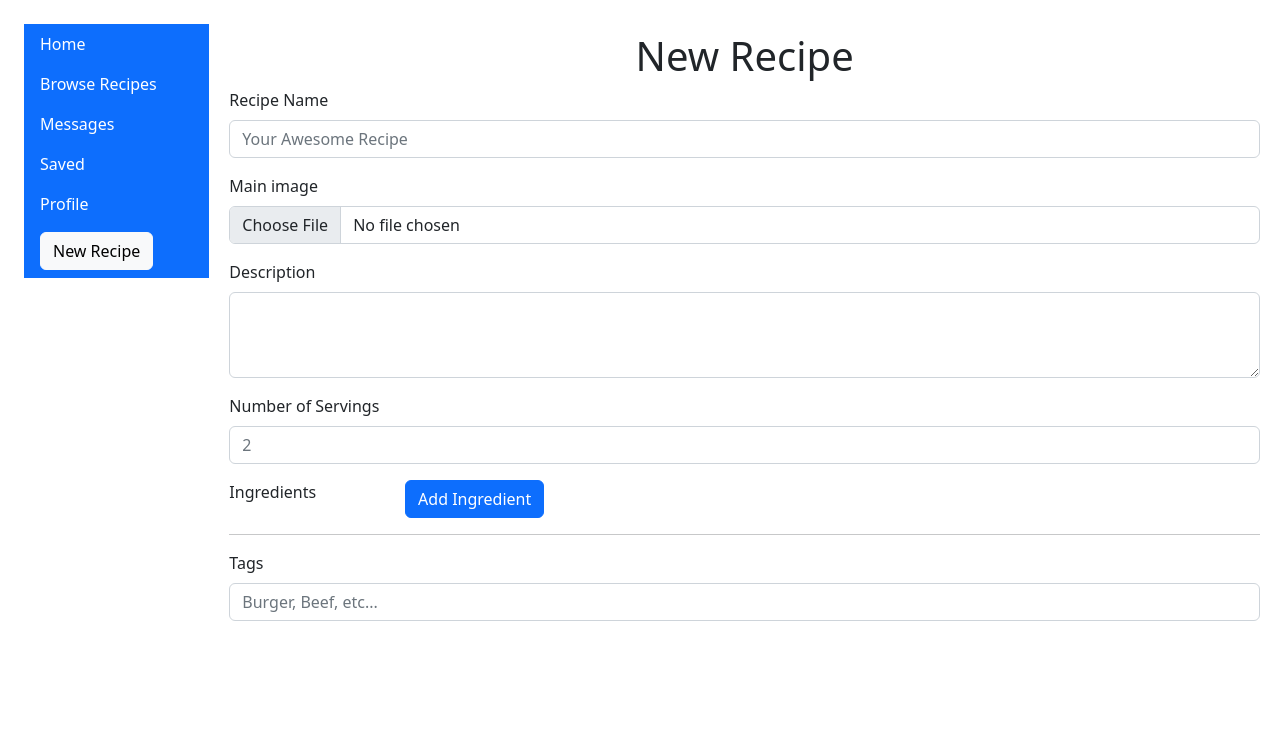
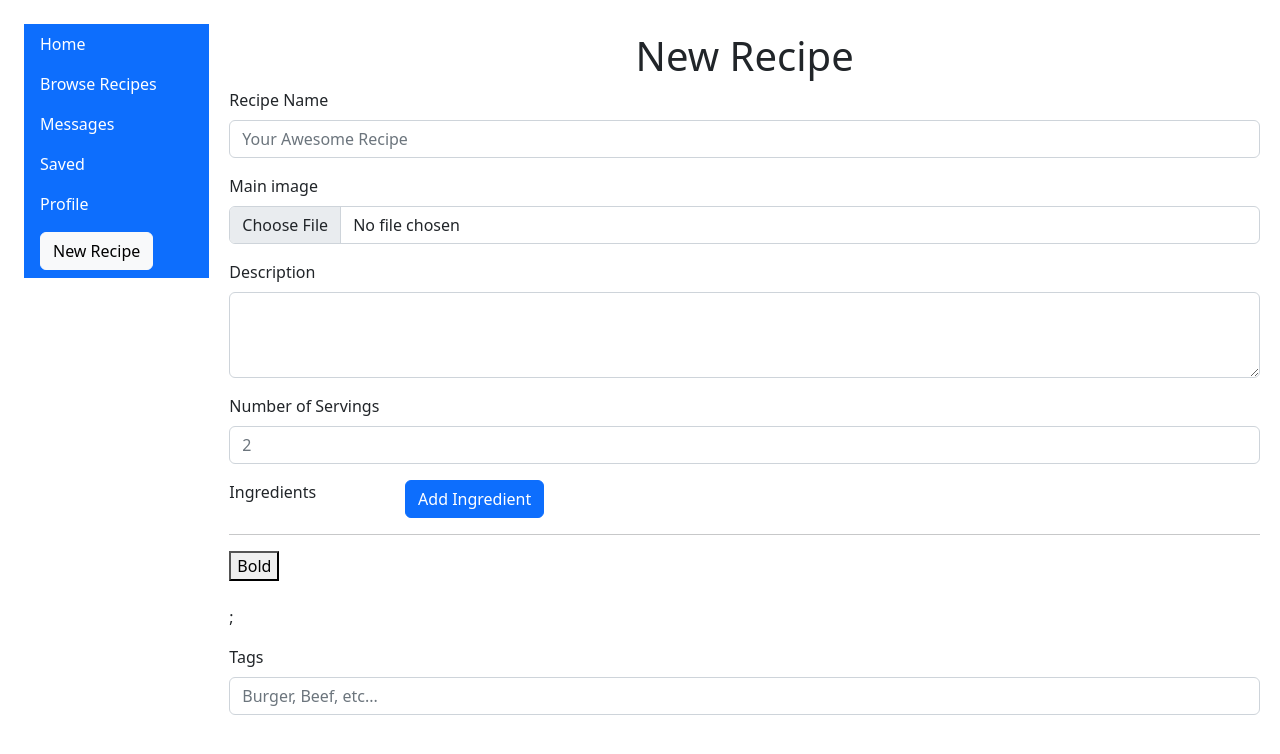
Before and after one commit to heyJoshLee/foodies, a React (Create React App) app: page /recipes/new in a window 1280 px wide. Shown: the top 754 px of the page. Built offline with nearby package versions, Linux system fonts and the light colour scheme.

Commit message:
Update readme

```diff
--- a/package.json
+++ b/package.json
@@ -9,6 +9,7 @@
     "@testing-library/user-event": "^13.5.0",
     "bootstrap": "^5.2.1",
     "bootstrap-icons": "^1.9.1",
+    "draft-js": "^0.11.7",
     "react": "^18.2.0",
     "react-dom": "^18.2.0",
     "react-redux": "^8.0.2",
--- a/src/components/Recipes/NewRecipe.js
+++ b/src/components/Recipes/NewRecipe.js
@@ -1,6 +1,6 @@
 import React, { useState } from 'react';
 import NewRecipeIngredient from './NewRecipeIngredient';
-
+import NewRecipeDirectionsContainer from './NewRecipeDirectionsContainer';
 const NewRecipe = () => {
 
 
@@ -80,6 +80,9 @@
         {formData.ingredients.map((ingredient, index) => <NewRecipeIngredient ingredient={ingredient} key={`ingredient-${index}`} index={index} handleOnChangeIngredient={handleOnChangeIngredient} deleteIngredient={deleteIngredient} />)}
       </ol>
       <div className="mb-3">
+        <NewRecipeDirectionsContainer />
+      </div>
+      <div className="mb-3">
         <label htmlFor="recipe-tags" className="form-label">Tags</label>
         <input required type="input" className="form-control" id="recipe-tags" placeholder="Burger, Beef, etc..." name='tags' />
       </div>
--- /dev/null
+++ b/src/components/Recipes/NewRecipeDirectionsContainer.js
@@ -0,0 +1,26 @@
+import React, { useState } from 'react';
+import ReactDOM from 'react-dom';
+import { Editor, EditorState, RichUtils } from 'draft-js';
+import 'draft-js/dist/Draft.css'
+
+const NewRecipeDirectionsContainer = () => {
+  const [editorState, setEditorState] = useState(() => EditorState.createEmpty());
+
+
+  const onBoldClick = () => {
+    RichUtils.toggleInlineStyle(editorState, 'BOLD');
+  }
+
+  return (
+    <div>
+      <button onClick={onBoldClick}>Bold</button>
+      <Editor editorState={editorState} onChange={setEditorState} />;
+
+    </div>
+  )
+
+
+
+}
+
+export default NewRecipeDirectionsContainer;
--- a/src/components/Recipes/NewRecipeIngredient.js
+++ b/src/components/Recipes/NewRecipeIngredient.js
@@ -2,7 +2,6 @@
 
 const NewRecipeIngredient = (props) => {
   const { index, handleOnChangeIngredient, deleteIngredient, ingredient } = props;
-  const { tempId } = ingredient;
 
   const [formData, setFormData] = useState({
     quantity: ingredient.values.quantity || "",
```
Also changed, not shown: 2 other files (tests, documents, lock files or other folders).
